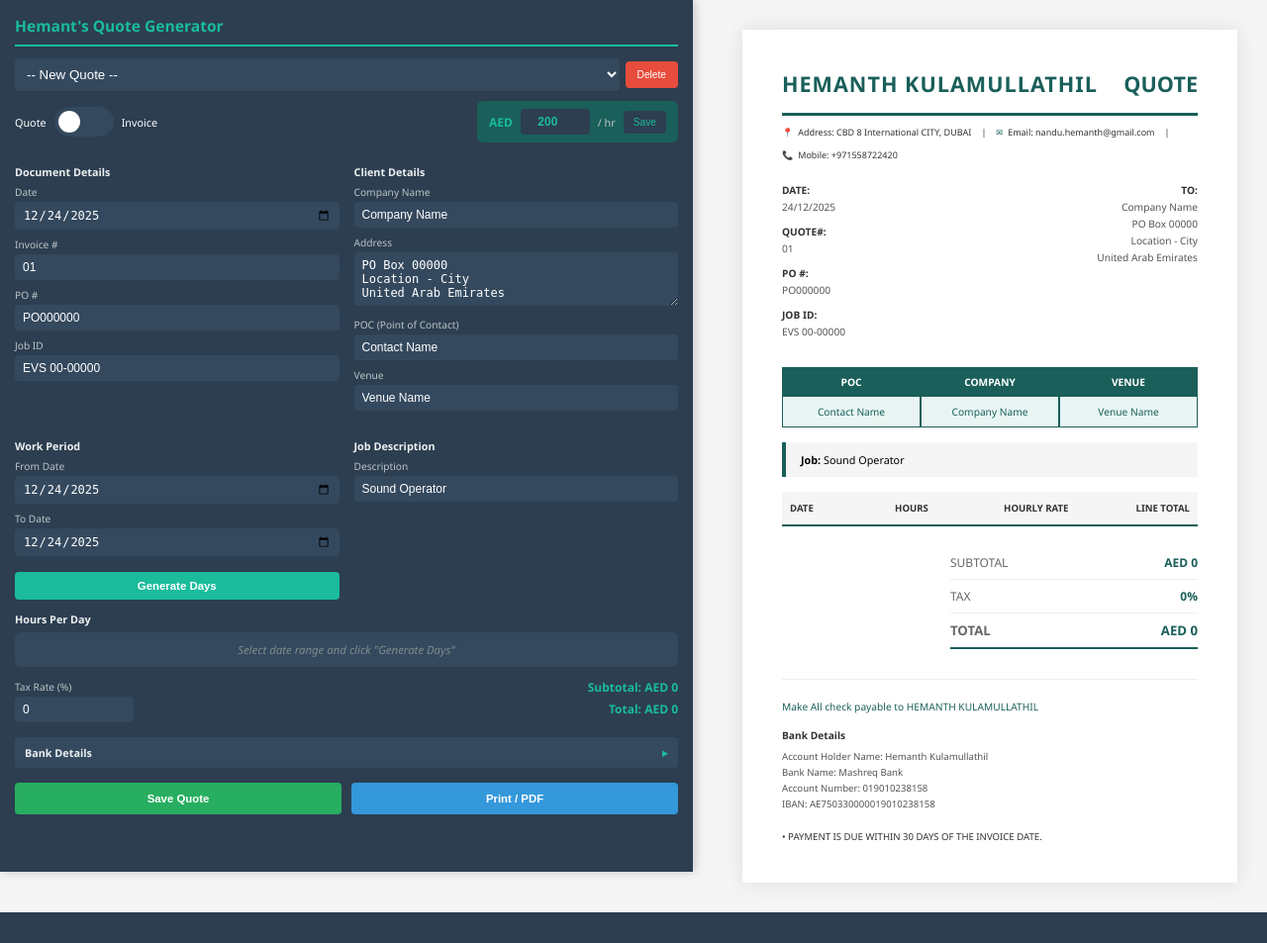
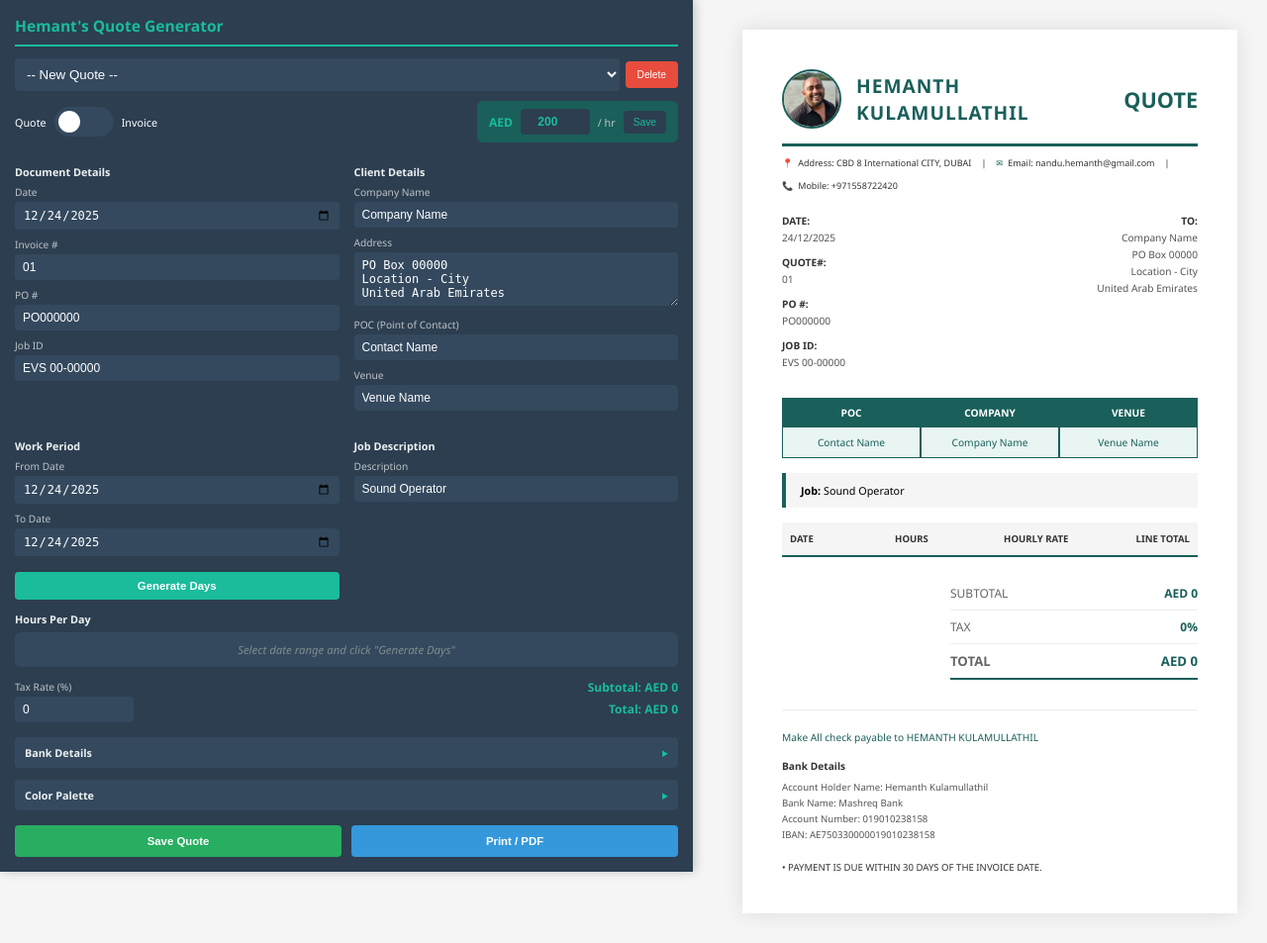
Before and after one commit to shyam163/hemants-quote-generator, a Flask app: page / in a window 1280 px wide. Shown: the whole page at 99% size. Before the commit the page ends 922 px from the top, so only its background shows below. Run offline with Flask 3, Linux system fonts and the light colour scheme; data comes from the database, SQL or seed files in the repository; tables that the repository leaves empty hold one stand-in row (values such as "Sample post"); lists and menus that the app fills with data are empty.

Commit message:
Add round logo and color palette selector
- Add circular logo next to name in invoice header
- Add collapsible color palette section with 5 presets
- Add custom color pickers for primary and accent colors
- Colors dynamically update invoice preview

🤖 Generated with [Claude Code](https://claude.com/claude-code)

Co-Authored-By: Claude Opus 4.5 <noreply@anthropic.com>

```diff
--- a/static/css/style.css
+++ b/static/css/style.css
@@ -420,15 +483,29 @@ input:checked + .toggle-slider:before {
 .invoice-header {
     display: flex;
     justify-content: space-between;
-    align-items: flex-start;
-    border-bottom: 3px solid #1a5f5a;
+    align-items: center;
+    border-bottom: 3px solid var(--primary-color, #1a5f5a);
     padding-bottom: 15px;
     margin-bottom: 10px;
 }
 
+.header-left {
+    display: flex;
+    align-items: center;
+    gap: 15px;
+}
+
+.header-logo {
+    width: 60px;
+    height: 60px;
+    border-radius: 50%;
+    object-fit: cover;
+    border: 2px solid var(--primary-color, #1a5f5a);
+}
+
 .invoice-header h1 {
-    font-size: 1.8em;
-    color: #1a5f5a;
+    font-size: 1.6em;
+    color: var(--primary-color, #1a5f5a);
     font-weight: bold;
     letter-spacing: 1px;
 }
--- a/static/js/app.js
+++ b/static/js/app.js
@@ -14,6 +14,93 @@ function toggleBankDetails() {
         content.style.display = 'none';
         icon.textContent = '▶';
     }
+}
+
+// Toggle palette section
+function togglePalette() {
+    const content = document.getElementById('paletteContent');
+    const icon = document.getElementById('paletteToggleIcon');
+    if (content.style.display === 'none') {
+        content.style.display = 'block';
+        icon.textContent = '▼';
+    } else {
+        content.style.display = 'none';
+        icon.textContent = '▶';
+    }
+}
+
+// Color palettes
+const palettes = {
+    teal: { primary: '#1a5f5a', accent: '#e8f5f3' },
+    navy: { primary: '#1a3a5f', accent: '#e8f0f5' },
+    maroon: { primary: '#5f1a1a', accent: '#f5e8e8' },
+    purple: { primary: '#4a1a5f', accent: '#f0e8f5' },
+    forest: { primary: '#2d5f1a', accent: '#ecf5e8' }
+};
+
+// Apply preset palette
+function applyPalette(name) {
+    const palette = palettes[name];
+    if (palette) {
+        document.getElementById('primaryColor').value = palette.primary;
+        document.getElementById('accentColor').value = palette.accent;
+        applyColors(palette.primary, palette.accent);
+    }
+}
+
+// Apply custom colors
+function applyCustomColor() {
+    const primary = document.getElementById('primaryColor').value;
+    const accent = document.getElementById('accentColor').value;
+    applyColors(primary, accent);
+}
+
+// Apply colors to invoice
+function applyColors(primary, accent) {
+    const invoice = document.querySelector('.invoice');
+    invoice.style.setProperty('--primary-color', primary);
+    invoice.style.setProperty('--accent-color', accent);
+
+    // Update elements that use primary color
+    document.querySelectorAll('.invoice-header, .invoice-header h1, .header-logo').forEach(el => {
+        el.style.borderColor = primary;
+        if (el.tagName === 'H1') el.style.color = primary;
+    });
+    document.querySelector('.invoice-header').style.borderBottomColor = primary;
+    document.querySelector('.invoice-label').style.color = primary;
+
+    // POC headers
+    document.querySelectorAll('.poc-item.header').forEach(el => {
+        el.style.backgroundColor = primary;
+    });
+
+    // POC values
+    document.querySelectorAll('.poc-item.value').forEach(el => {
+        el.style.backgroundColor = accent;
+        el.style.color = primary;
+        el.style.borderColor = primary;
+    });
+
+    // Job description
+    const jobDesc = document.querySelector('.job-description-display');
+    if (jobDesc) jobDesc.style.borderLeftColor = primary;
+
+    // Table header
+    document.querySelectorAll('.items-table th').forEach(el => {
+        el.style.borderBottomColor = primary;
+    });
+
+    // Totals
+    document.querySelectorAll('.total-row.final').forEach(el => {
+        el.style.borderBottomColor = primary;
+        el.style.color = primary;
+    });
+    document.querySelectorAll('.total-value').forEach(el => {
+        el.style.color = primary;
+    });
+
+    // Footer
+    document.querySelector('.payable-note').style.color = primary;
 }
 
 // Initialize on page load
--- a/templates/index.html
+++ b/templates/index.html
@@ -150,6 +150,35 @@ United Arab Emirates</textarea>
             </div>
         </div>
 
+        <!-- Color Palette -->
+        <div class="collapsible-section">
+            <h3 class="collapsible-header" onclick="togglePalette()">
+                Color Palette <span id="paletteToggleIcon">▶</span>
+            </h3>
+            <div class="palette-editor" id="paletteContent" style="display: none;">
+                <div class="palette-presets">
+                    <label>Presets:</label>
+                    <div class="preset-buttons">
+                        <button class="preset-btn" onclick="applyPalette('teal')" style="background: #1a5f5a;">Teal</button>
+                        <button class="preset-btn" onclick="applyPalette('navy')" style="background: #1a3a5f;">Navy</button>
+                        <button class="preset-btn" onclick="applyPalette('maroon')" style="background: #5f1a1a;">Maroon</button>
+                        <button class="preset-btn" onclick="applyPalette('purple')" style="background: #4a1a5f;">Purple</button>
+                        <button class="preset-btn" onclick="applyPalette('forest')" style="background: #2d5f1a;">Forest</button>
+                    </div>
+                </div>
+                <div class="palette-custom">
+                    <div class="color-input">
+                        <label>Primary Color:</label>
+                        <input type="color" id="primaryColor" value="#1a5f5a" onchange="applyCustomColor()">
+                    </div>
+                    <div class="color-input">
+                        <label>Accent Color:</label>
+                        <input type="color" id="accentColor" value="#e8f5f3" onchange="applyCustomColor()">
+                    </div>
+                </div>
+            </div>
+        </div>
+
         <!-- Action Buttons -->
         <div class="action-buttons">
             <button class="save-btn" onclick="saveQuote()">Save Quote</button>
@@ -162,7 +191,10 @@ United Arab Emirates</textarea>
         <div class="invoice">
             <!-- Header -->
             <div class="invoice-header">
-                <h1>HEMANTH KULAMULLATHIL</h1>
+                <div class="header-left">
+                    <img src="{{ url_for('static', filename='images/logo.jpg') }}" alt="Logo" class="header-logo">
+                    <h1>HEMANTH KULAMULLATHIL</h1>
+                </div>
                 <span class="invoice-label" id="docTypeLabel">QUOTE</span>
             </div>
 
```
Also changed, not shown: other parts of static/css/style.css (+63 -0 lines), invoice/logo.jpg (added), static/images/logo.jpg (added).
